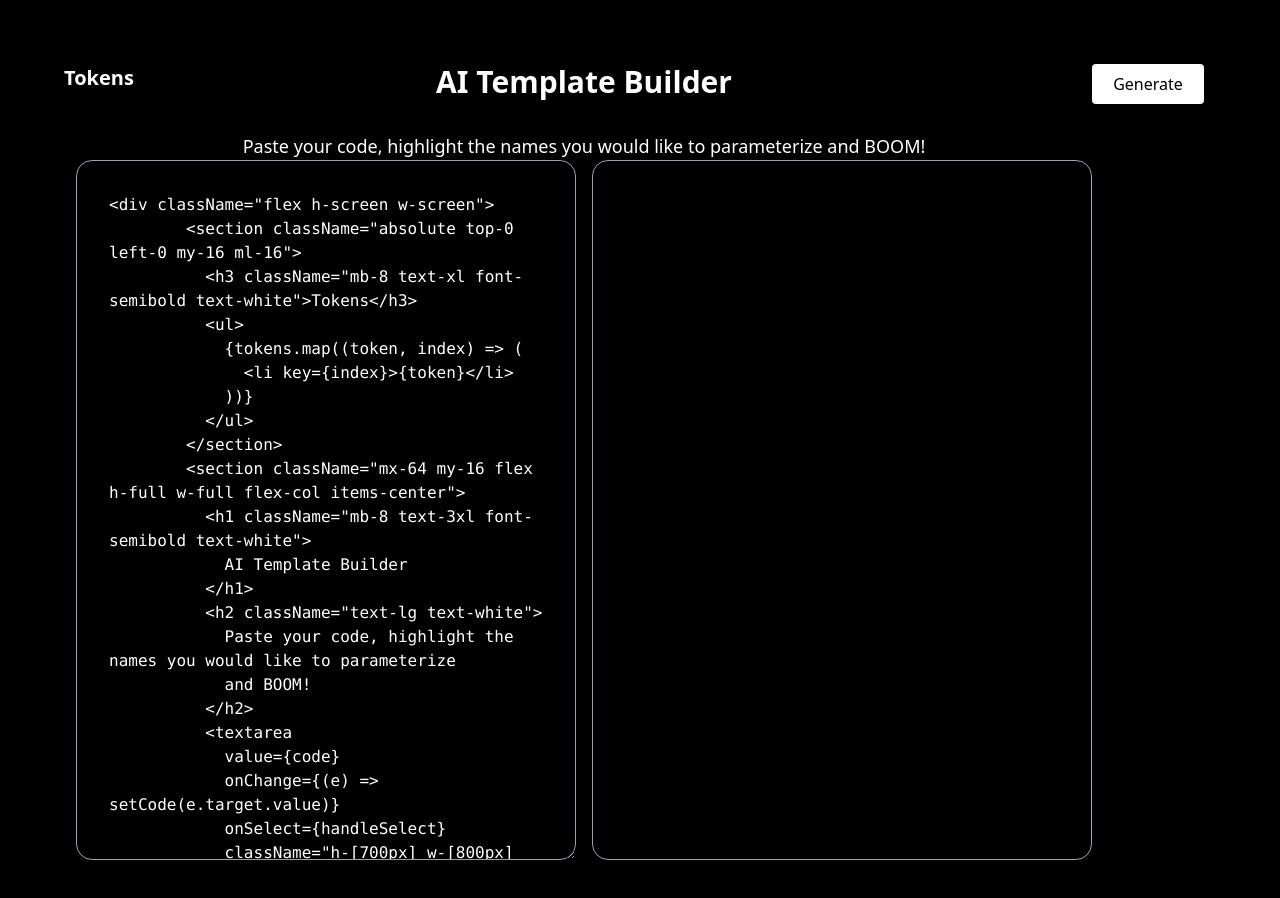
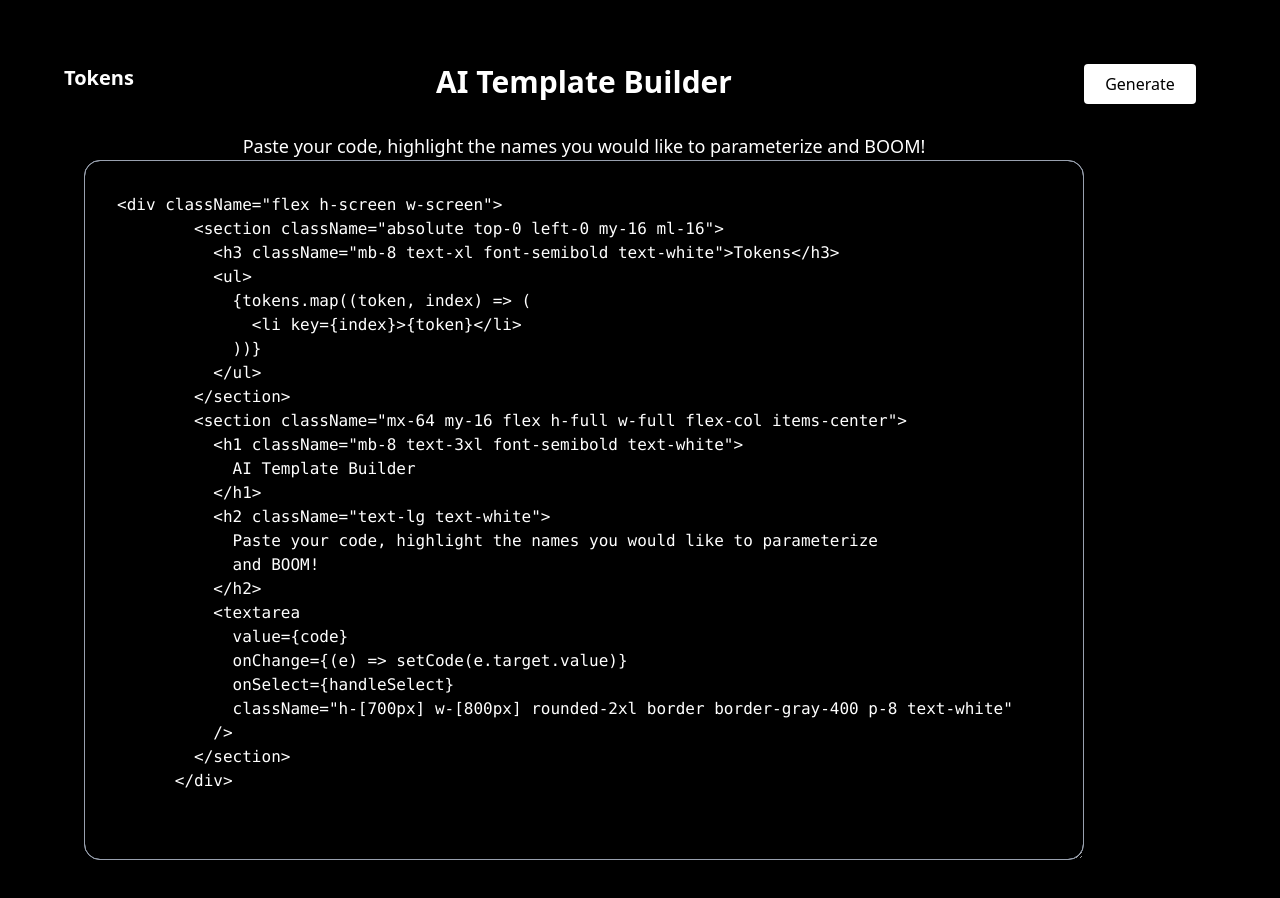
Before and after one commit to iagombermudez/template-builder, a React (Vite) app: page / in a window 1280 px wide. Shown: the top 898 px of the page. Built offline with nearby package versions, Linux system fonts and the light colour scheme.

Commit message:
place highlighter div behind the textarea div

```diff
--- a/src/pages/template-builder-page.hooks.tsx
+++ b/src/pages/template-builder-page.hooks.tsx
@@ -196,7 +196,7 @@ export const useTemplateBuilderPageHooks = () => {
       }
     }
     return (
-      <div className="h-[700px] w-[500px] overflow-auto rounded-2xl border border-gray-400 p-8 font-mono whitespace-pre text-white">
+      <div className="pointer-events-none absolute h-[700px] w-[1000px] overflow-auto rounded-2xl border border-gray-400 p-8 font-mono whitespace-pre text-transparent">
         {nodes.map((node) => node)}
       </div>
     );
--- a/src/pages/template-builder-page.tsx
+++ b/src/pages/template-builder-page.tsx
@@ -21,7 +21,7 @@ export const TemplateBuilderPage = () => {
   return (
     <>
       <div className="my-16 flex h-screen w-screen justify-center">
-        <section className="absolute top-0 left-0 my-16 ml-16">
+        <section className="absolute top-0 left-0 my-16 ml-16 w-fit">
           <h3 className="mb-8 text-xl font-semibold text-white">Tokens</h3>
           <ul>
             {parameters.map((parameter, i) => (
@@ -44,14 +44,14 @@ export const TemplateBuilderPage = () => {
             Paste your code, highlight the names you would like to parameterize
             and BOOM!
           </h2>
-          <div className="flex gap-4">
+          <div className="relative flex gap-4">
+            {buildHighlightedCode()}
             <textarea
               value={code}
               onChange={(e) => setCode(e.target.value)}
               onSelect={handleSelect}
-              className="mb-8 min-h-[700px] w-[500px] rounded-2xl border border-gray-400 p-8 font-mono text-white"
+              className="mb-8 min-h-[700px] w-[1000px] rounded-2xl border border-gray-400 p-8 font-mono text-white"
             />
-            {buildHighlightedCode()}
           </div>
         </section>
         <button
```
